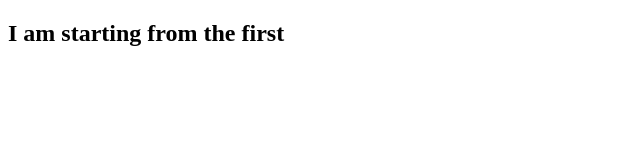
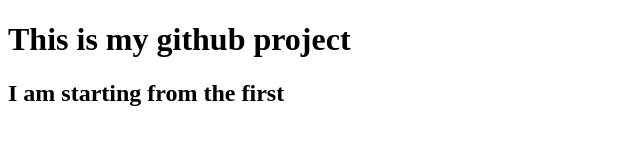
Before and after one commit to FarihaPeous/my-first-website-2-, a plain HTML site: page index.html in a window 1280 px wide. Shown: the whole page, without its empty margins (0-640 px from the left). Drawn offline with Linux system fonts and the light colour scheme.

Commit message:
added a header

```diff
--- a/index.html
+++ b/index.html
@@ -6,6 +6,7 @@
     <title>Document</title>
 </head>
 <body>
+    <h1>This is my github project</h1>
     <h2>I am starting from the first</h2>
 </body>
 </html>
```
